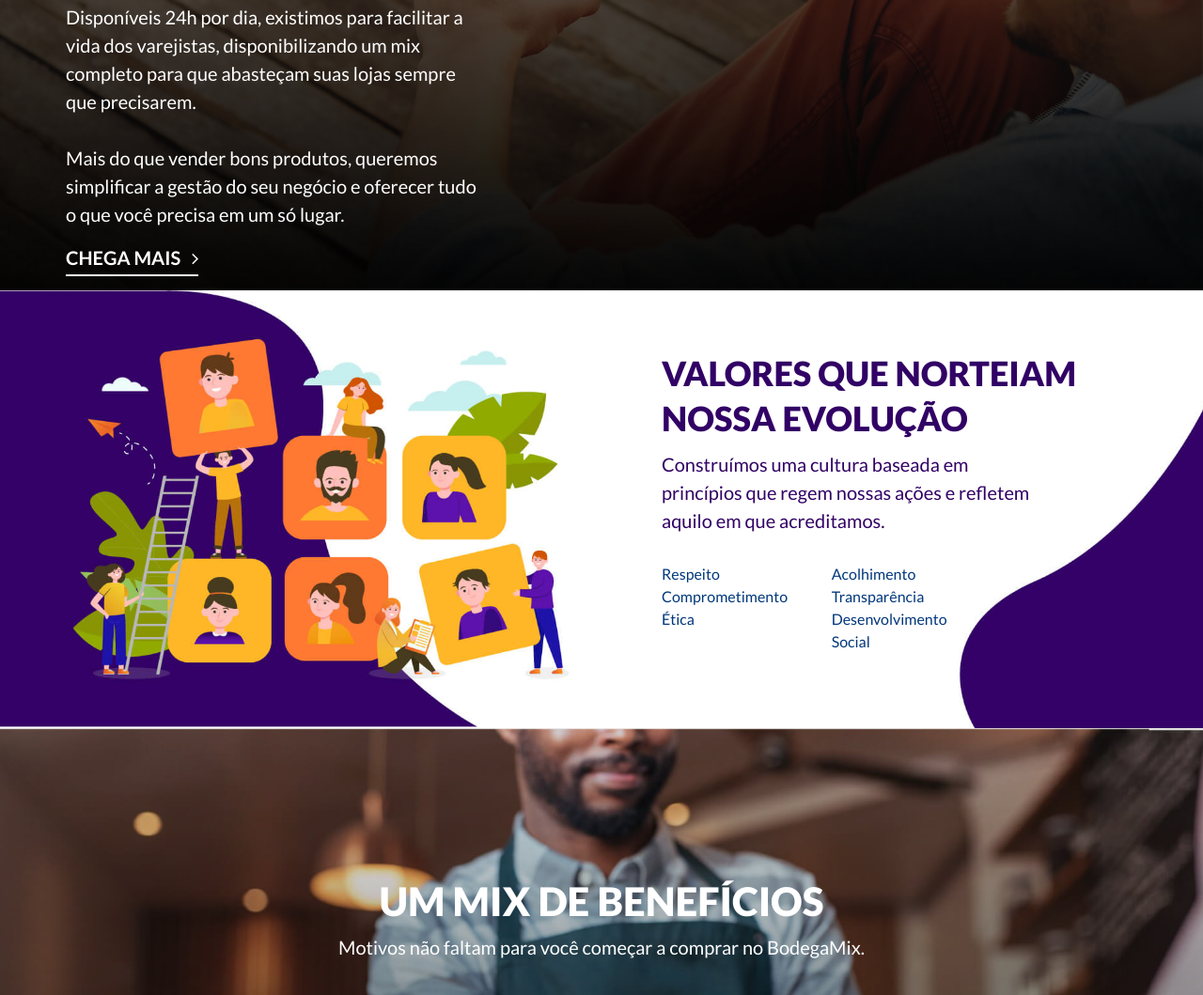
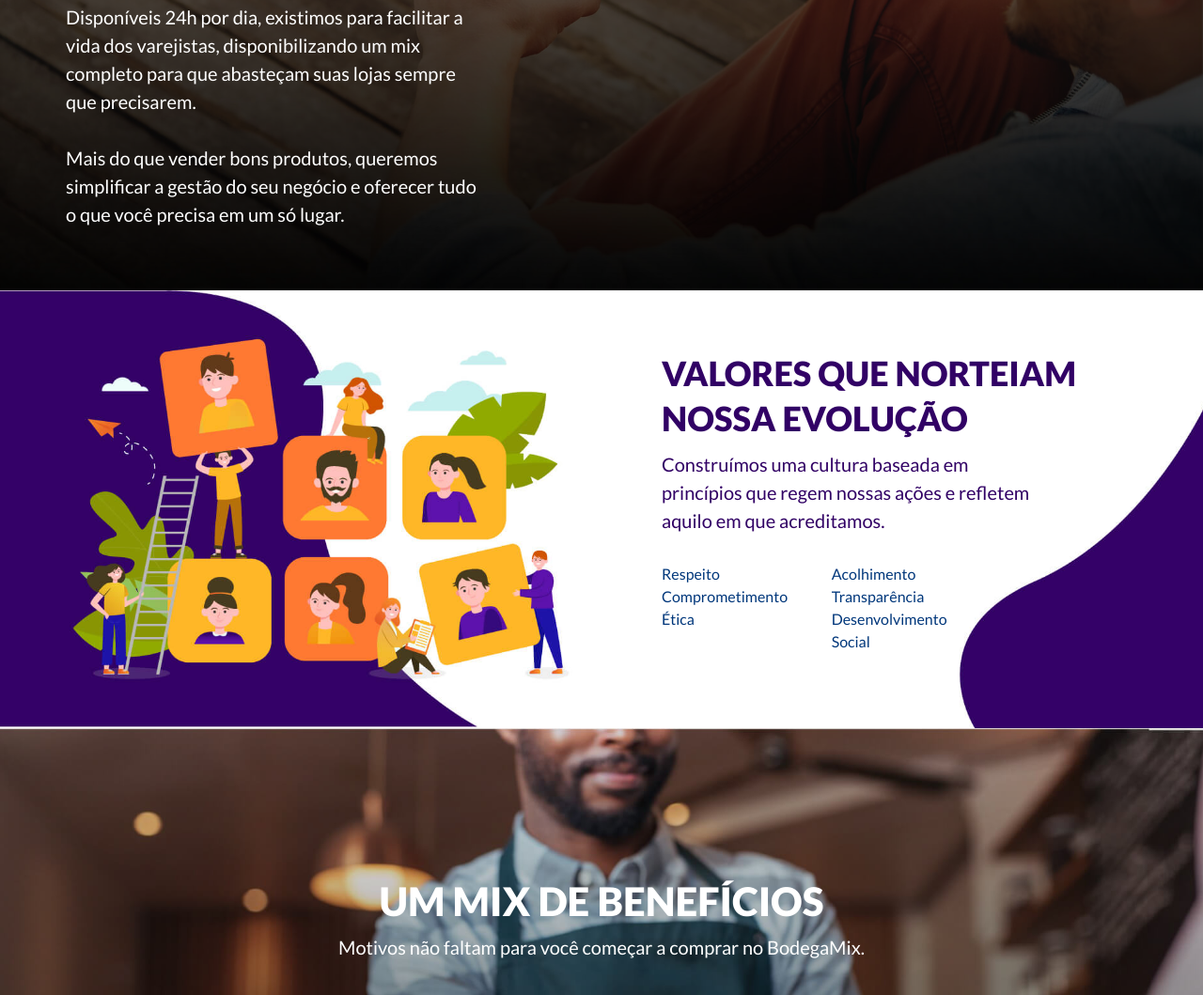
Before and after one commit to ruanql/bodegamix, a plain HTML site: page index.html in a window 1280 px wide. Shown: the part 1761-2820 px from the top of the page at 94% size. Drawn offline with nearby package versions, Linux system fonts and the light colour scheme; some packages are replaced by stand-ins of ours; a script that the page names is missing.

Commit message:
Ajustes texto

```diff
--- a/index.html
+++ b/index.html
@@ -84,7 +84,7 @@
                 <br><br>
                 Mais do que vender bons produtos, queremos simplificar a gestão do seu negócio e oferecer tudo o que você precisa em um só lugar.
               </p>
-              <p><a class="chega-mais" href="vem-ser-parceiro.html">Chega mais<i class="fa fa-angle-right"></i></a></p>
+
           </div>
           </div>
           </div>
```
